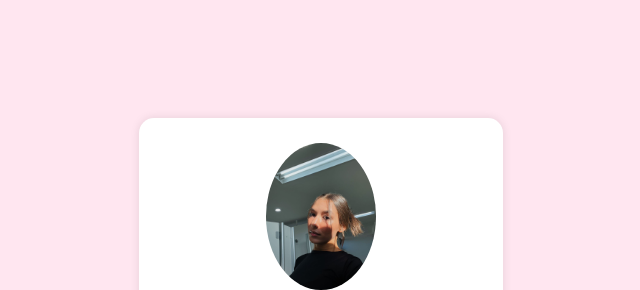
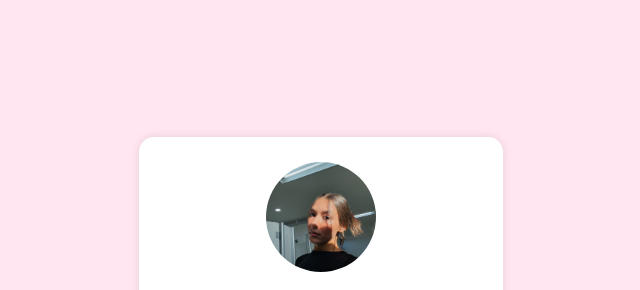
Before and after one commit to mihmanuely1/portfolio-simples, a plain HTML site: page index.html in a window 1280 px wide. Shown: the part 60-350 px from the top of the page, without its empty margins (319-959 px from the left). Drawn offline with Linux system fonts and the light colour scheme.

Commit message:
Enhance image element with alt attribute
Added alt attribute to the image for accessibility.

```diff
--- a/index.html
+++ b/index.html
@@ -24,8 +24,10 @@
 
     img {
       width: 110px;
+      height: 110px;
       border-radius: 50%;
       margin-bottom: 15px;
+      object-fit: cover;
     }
 
     h1 {
@@ -61,7 +63,7 @@
 
   <div class="card">
 
-  <img src="foto.jpg">
+    <img src="foto.jpg" alt="Minha foto">
 
     <h1>Camily Sousa</h1>
     <p>👩‍💻 Frontend learner building projects from scratch.</p>
```
